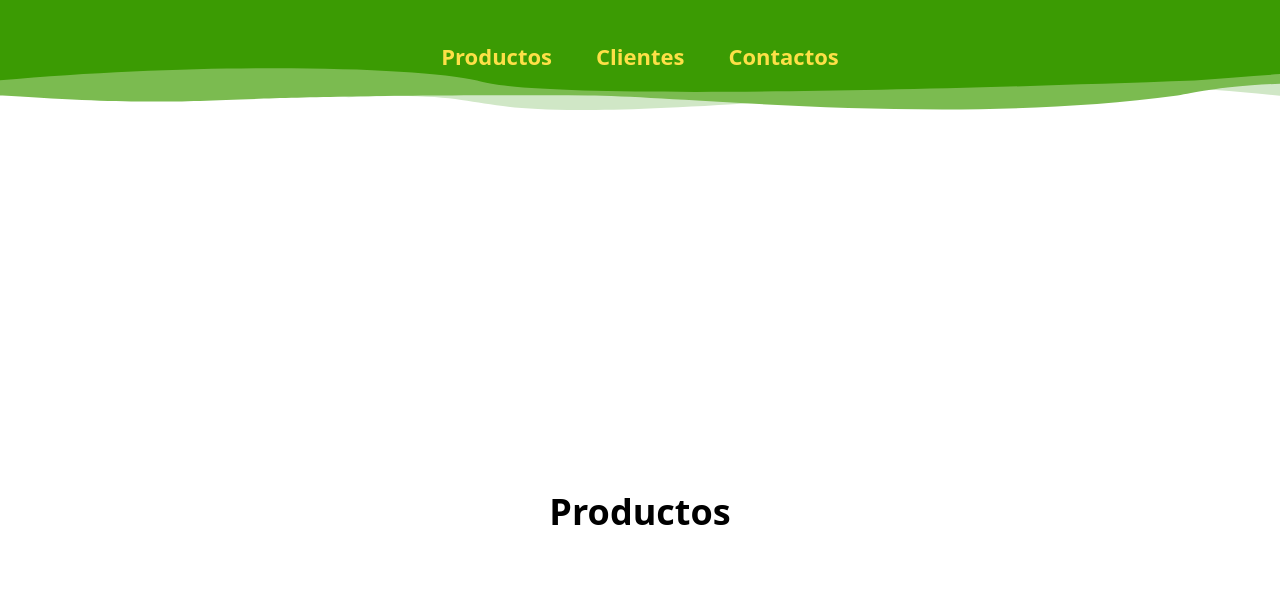
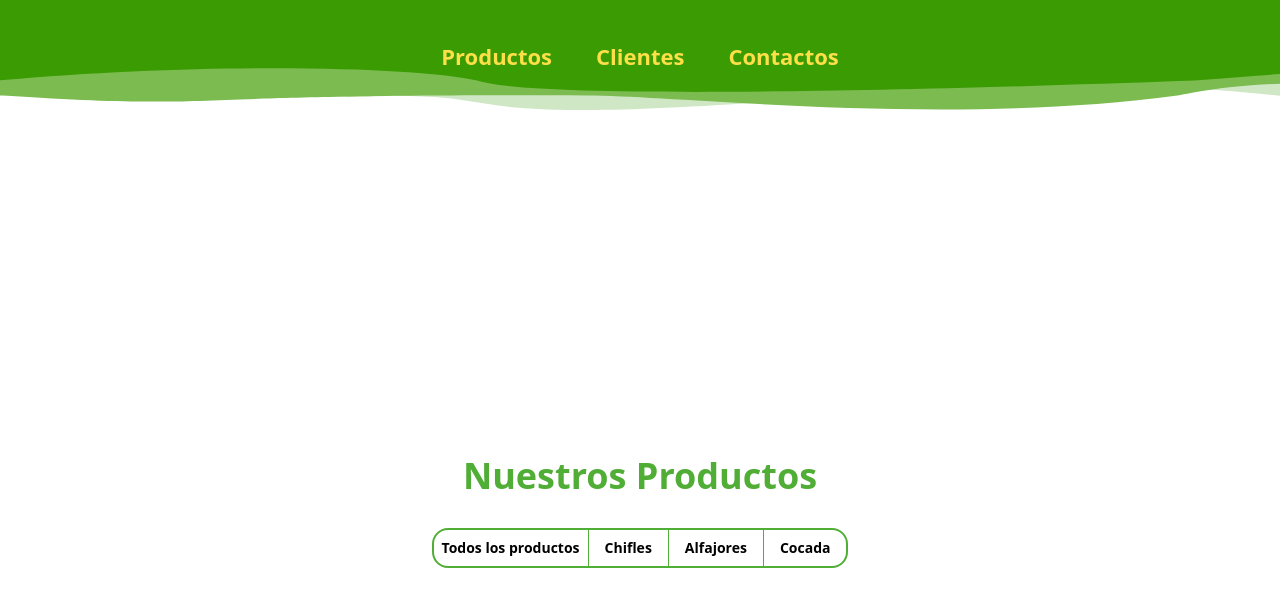
Before and after one commit to DevBelzebubs/chiflepop, a React (Vite) app: page / in a window 1280 px wide. Shown: the top 606 px of the page. Built offline with nearby package versions, Linux system fonts and the light colour scheme.

Commit message:
GR-003 Added buttons to switch products, fixed empty function prop on TopBar

```diff
--- a/src/components/Productos.tsx
+++ b/src/components/Productos.tsx
@@ -1,7 +1,16 @@
-import React from 'react'
+import React, { useReducer } from 'react'
 
 export default function Productos() {
+
   return (
-    <div>Productos</div>
+    <div className='flex flex-col items-center gap-8 my-11'>
+      <h1 className='flex justify-center' style={{color: "#50AE36"}}>Nuestros Productos</h1>
+      <div className='flex border-2 border-solid rounded-2xl text-sm' style={{borderColor: "#50AE36"}}>
+          <button className='border-r p-2 hover:bg-green-700 rounded-l-xl' style={{borderColor: "#50AE36"}}>Todos los productos</button>
+          <button className='border-r pr-4 pl-4 hover:bg-green-700' style={{borderColor: "#50AE36"}}>Chifles</button>
+          <button className='border-r pr-4 pl-4 hover:bg-green-700' style={{borderColor: "#50AE36"}}>Alfajores</button>
+          <button className='pr-4 pl-4 hover:bg-green-700 rounded-r-xl'>Cocada</button>
+      </div>
+    </div>
   )
 }
--- a/src/ui/TopBarUI.tsx
+++ b/src/ui/TopBarUI.tsx
@@ -35,9 +35,7 @@ const TopBarUI = ({ listaOpciones,toggleMenu }: TopBarProps) => {
       {hamburguerMenu && (
         <HamburguerMenu
           hamburguerMenu={hamburguerMenu}
-          listaOpciones={listaOpciones}
-          toggleMenu={() => setHamburguerMenu(false)}
-        />
+          listaOpciones={listaOpciones}/>
       )}
     </div>
   );
--- a/src/ui/hamburguerMenu/HamburguerMenu.tsx
+++ b/src/ui/hamburguerMenu/HamburguerMenu.tsx
@@ -2,7 +2,6 @@ import { Link } from 'react-scroll';
 import type { TopBarProps } from '../../interfaces/TopBarProps';
 type Props = {
   hamburguerMenu: boolean;
-  toggleMenu?: (value: boolean) => void;
 } & TopBarProps;
 
 const HamburguerMenu=({ hamburguerMenu, listaOpciones }: Props)=> {
```
